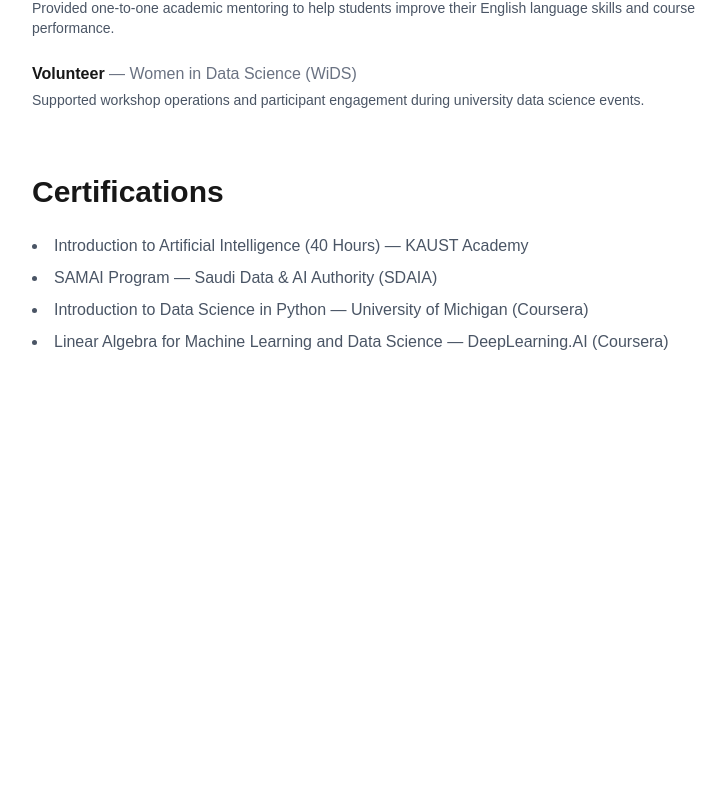
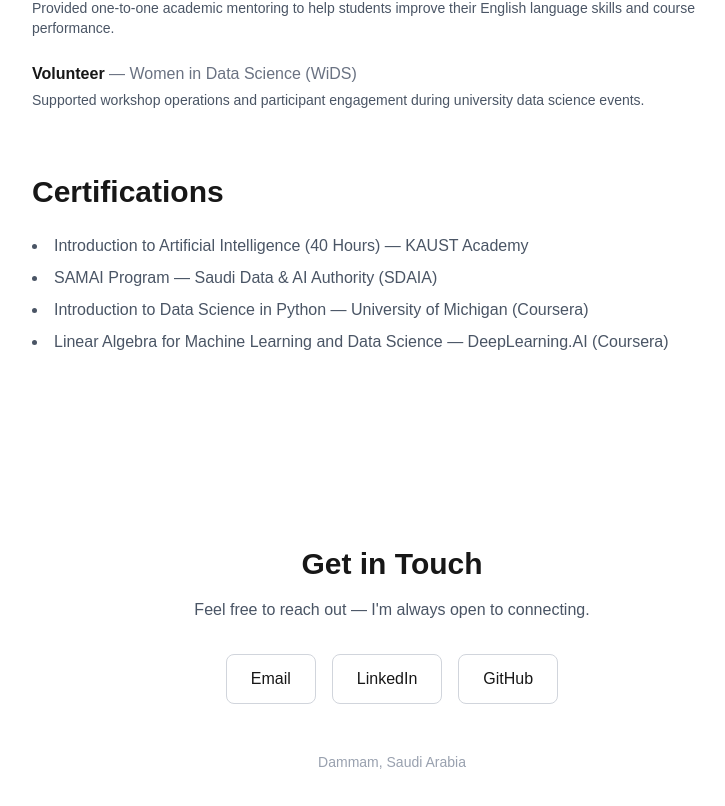
Before and after one commit to wdfzgmd/WED-PORTFOLIO, a Next.js app: page / in a window 1280 px wide. Shown: the part 3546-4352 px from the top of the page, without its empty margins (248-973 px from the left). Before the commit the page ends 3996 px from the top, so only its background shows below. Built offline with nearby package versions, Linux system fonts and the light colour scheme.

Commit message:
Add Contact section

```diff
--- /dev/null
+++ b/app/components/Contact.tsx
@@ -0,0 +1,22 @@
+export default function Contact() {
+  return (
+    <section id="contact" className="max-w-3xl mx-auto px-6 py-24 text-center">
+      <h2 className="text-3xl font-bold mb-4">Get in Touch</h2>
+      <p className="text-gray-600 mb-8">
+        Feel free to reach out — I'm always open to connecting.
+      </p>
+      <div className="flex flex-wrap justify-center gap-4">
+        <a href="mailto:alsoraci@gmail.com" className="border border-gray-300 px-6 py-3 rounded-lg hover:bg-gray-50 transition">
+          Email
+        </a>
+        <a href="https://www.linkedin.com/in/wedfawaz/en" target="_blank" rel="noopener noreferrer" className="border border-gray-300 px-6 py-3 rounded-lg hover:bg-gray-50 transition">
+          LinkedIn
+        </a>
+        <a href="https://github.com/wdfzgmd" target="_blank" rel="noopener noreferrer" className="border border-gray-300 px-6 py-3 rounded-lg hover:bg-gray-50 transition">
+          GitHub
+        </a>
+      </div>
+      <p className="text-sm text-gray-400 mt-12">Dammam, Saudi Arabia</p>
+    </section>
+  );
+}
--- a/app/page.tsx
+++ b/app/page.tsx
@@ -5,6 +5,7 @@
 import Skills from "./components/Skills";
 import Education from "./components/Education";
 import Leadership from "./components/Leadership";
+import Contact from "./components/Contact";
 
 export default function Home() {
   return (
@@ -16,6 +17,7 @@
       <Skills />
       <Education />
       <Leadership />
+      <Contact />
     </main>
   );
 }
```
